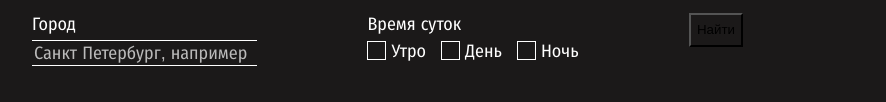
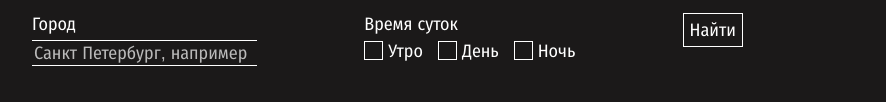
Before and after one commit to Brandyzz-code/posmotri-v-okno-fd, a plain HTML site: page index.html in a window 1280 px wide. Shown: the part 562-664 px from the top of the page, without its empty margins (38-924 px from the left). Drawn offline with Linux system fonts and the light colour scheme; no server answers.

Commit message:
Приступил к исправлению кнопки, а также её стилизации, точнее попытки стилизовать в соответствии с макетом(

```diff
--- a/styles/style.css
+++ b/styles/style.css
@@ -165,10 +165,18 @@ block-size: 386px;
 }
 
 .button {
-  height: 34px;
+  block-size: 34px;
+  border: 1px solid #fff;
+  color: #fff;
+  font-family: 'Fira Sans Condensed', sans-serif;
+  font-size: 18px;
+  font-size: 700;
   background-color: transparent;
-  font-size: 700;
   cursor: pointer;
+}
+
+.button:hover {
+  text-decoration: none;
 }
 
 .search-from__submit-button {
```
